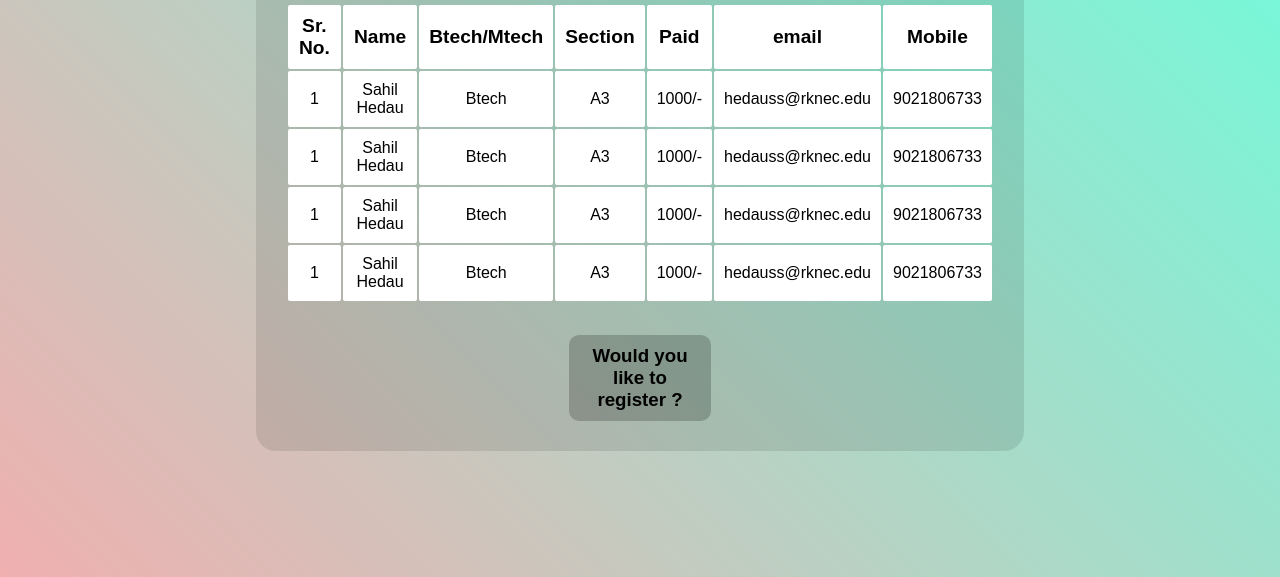
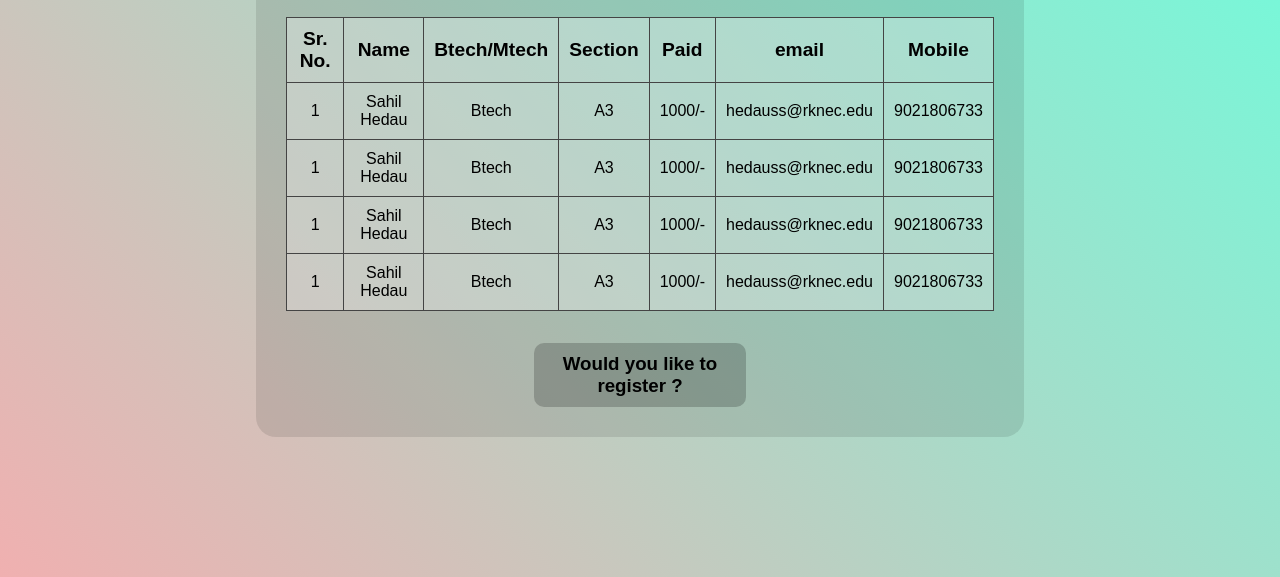
Before and after one commit to sahilhedau49/Systems-Lab-2, a plain HTML site: page Event-Registration/index.html in a window 1280 px wide. Shown: the part 223-800 px from the top of the page. Drawn offline with Linux system fonts and the light colour scheme.

Commit message:
Registration Table Done

```diff
--- a/Event-Registration/style.css
+++ b/Event-Registration/style.css
@@ -15,14 +15,18 @@ body {
 
 .tablemain {
   width: 60vw;
-  margin-top: auto;
   display: flex;
-  justify-content: center;
   flex-direction: column;
   text-align: center;
   padding: 30px;
   background: rgba(0, 0, 0, 0.1);
   border-radius: 20px;
+  border-collapse: collapse;
+}
+
+.firsttable {
+  border-collapse: collapse;
+  background: rgba(255, 255, 255, 0.3);
 }
 
 .tablemain h1 {
@@ -33,20 +37,19 @@ body {
 .firsttable tr th {
   font-size: 1.2rem;
 }
+
 .firsttable tr th,
 .firsttable tr td {
   padding: 10px;
-  background: #fff;
-  border-radius: 2px;
+  border: 1px solid #444;
 }
 
-
-
 .reg h3 {
-  width: 20%;
+  width: 30%;
   margin: auto;
   margin-top: 2rem;
   background: rgba(0, 0, 0, 0.2);
   padding: 10px 20px;
   border-radius: 10px;
+  cursor: pointer;
 }
```
